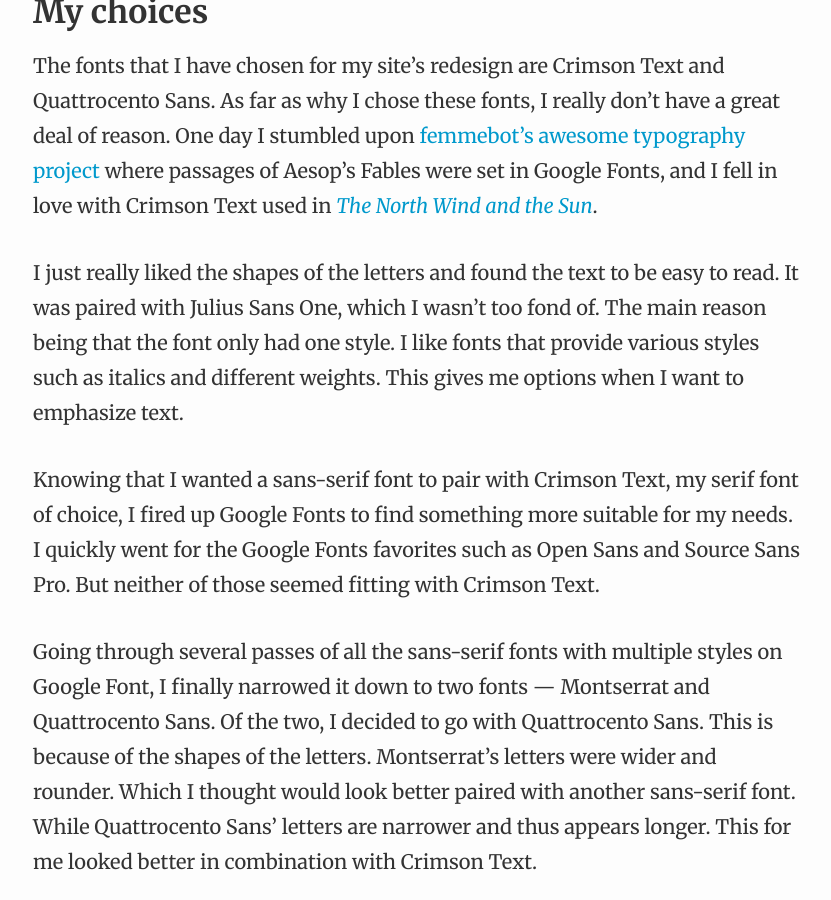
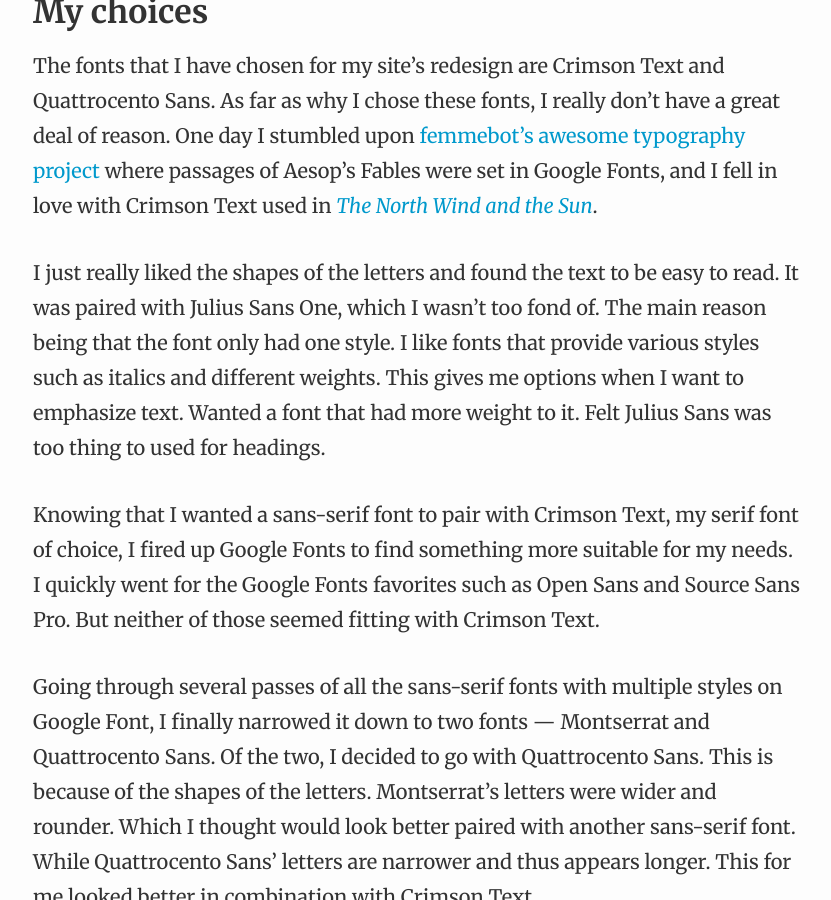
Before and after one commit to michaellee/old-michaelsoolee.com, a Jekyll site: the page built from _posts/2015-12-21-redesign-typography.md, in a window 1280 px wide and 900 px high, scrolled down 2217 px. Shown: the whole window, without its empty margins (223-1054 px from the left). Built offline with Jekyll 4.4.1, drawn with Linux system fonts in a browser that asks for light colours; nearby versions of some CDN libraries; Markdown is read by kramdown in place of the engine named in the settings.

Commit message:
Post: Redesign type progress

```diff
--- a/_posts/2015-12-21-redesign-typography.md
+++ b/_posts/2015-12-21-redesign-typography.md
@@ -32,7 +32,7 @@
 
 The fonts that I have chosen for my site's redesign are Crimson Text and Quattrocento Sans. As far as why I chose these fonts, I really don't have a great deal of reason. One day I stumbled upon [femmebot's awesome typography project](http://femmebot.github.io/google-type/) where passages of Aesop's Fables were set in Google Fonts, and I fell in love with Crimson Text used in [*The North Wind and the Sun*](http://femmebot.github.io/google-type/#joanrho-01).
 
-I just really liked the shapes of the letters and found the text to be easy to read. It was paired with Julius Sans One, which I wasn't too fond of. The main reason being that the font only had one style. I like fonts that provide various styles such as italics and different weights. This gives me options when I want to emphasize text.
+I just really liked the shapes of the letters and found the text to be easy to read. It was paired with Julius Sans One, which I wasn't too fond of. The main reason being that the font only had one style. I like fonts that provide various styles such as italics and different weights. This gives me options when I want to emphasize text. Wanted a font that had more weight to it. Felt Julius Sans was too thing to used for headings.
 
 Knowing that I wanted a sans-serif font to pair with Crimson Text, my serif font of choice, I fired up Google Fonts to find something more suitable for my needs. I quickly went for the Google Fonts favorites such as Open Sans and Source Sans Pro. But neither of those seemed fitting with Crimson Text.
 
```
